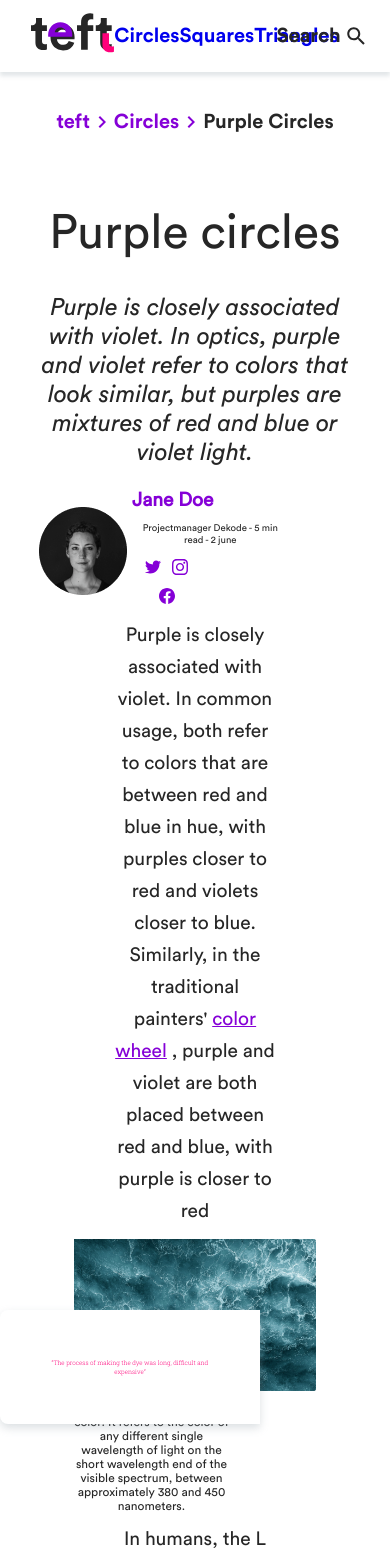
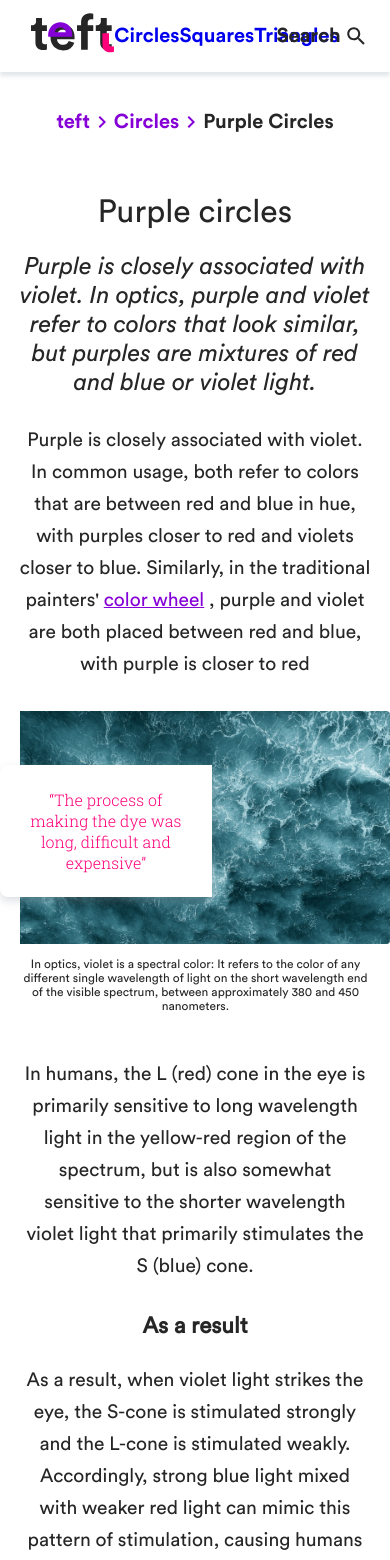
Before and after one commit to maaaaciej/dekodetest, a React (Create React App) app: page /teft/circles/purple-circles in a window 390 px wide. Shown: the top 1560 px of the page. Built offline with nearby package versions, Linux system fonts and the light colour scheme.

Commit message:
added most of mobile styling

```diff
--- a/src/components/Footer/footer.component.jsx
+++ b/src/components/Footer/footer.component.jsx
@@ -11,7 +11,7 @@ import "./footer.styles.scss";
 const Footer = () => {
   return (
     <footer className="footer">
-      <div className="footer-container-logo">
+      <div className="footer-logo">
         <Logo />
       </div>
       <div className="footer-container">
--- a/src/components/Footer/footer.styles.scss
+++ b/src/components/Footer/footer.styles.scss
@@ -9,7 +9,7 @@
 
   box-shadow: 4px 0px 4px #919ea740;
   font-size: 0.75em;
-  .footer-container-logo {
+  .footer-logo {
     padding: 3% 0;
     width: 80%;
     margin: auto;
@@ -54,3 +54,40 @@
     }
   }
 }
+@media only screen and (max-width: 600px) {
+  .footer {
+    .footer-logo {
+      width: 90%;
+      padding-top: 10%;
+    }
+
+    .footer-container {
+      width: 90%;
+      margin: auto;
+      display: flex;
+      flex-direction: column;
+      .footer-container-address {
+        .footer-container-address-last {
+          margin-top: 10%;
+        }
+      }
+
+      .footer-container-nav,
+      .footer-container-links {
+        a {
+          margin-top: 1.5em;
+        }
+
+        .footer-container-links-socials {
+          width: 90%;
+          margin: 10% auto;
+          justify-content: start;
+          img {
+            margin-left: -5%;
+            margin-right: 10%;
+          }
+        }
+      }
+    }
+  }
+}
--- a/src/components/ImageContainer/imagecontainer.styles.scss
+++ b/src/components/ImageContainer/imagecontainer.styles.scss
@@ -1,5 +1,5 @@
 .imagecontainer {
-  margin-bottom: 1%;
+  margin-bottom: 2%;
   position: relative;
 
   .imagecontainer-excerpt {
@@ -9,7 +9,7 @@
     font-size: 1.6vw;
     color: #ff007a;
     width: 42%;
-    padding: 48px;
+    padding: 3em;
     background-color: #ffffff;
     border-radius: 8px 0px 0px 8px;
     box-shadow: 0px 4px 8px rgba(145, 158, 167, 0.32);
@@ -31,3 +31,20 @@
     }
   }
 }
+@media only screen and (max-width: 600px) {
+  .imagecontainer {
+    margin-bottom: 10%;
+    .imagecontainer-image {
+      width: 95%;
+      margin: auto auto auto 5%;
+      .imagecontainer-image-caption {
+        width: 95%;
+      }
+    }
+    .imagecontainer-excerpt {
+      font-size: 1em;
+      padding: 1.5em;
+      top: 18%;
+    }
+  }
+}
--- a/src/components/ProfileCard/profilecard.styles.scss
+++ b/src/components/ProfileCard/profilecard.styles.scss
@@ -35,3 +35,9 @@
     }
   }
 }
+
+@media only screen and (max-width: 600px) {
+  .profilecard {
+    display: none;
+  }
+}
--- a/src/components/TitleContainer/titlecontainer.styles.scss
+++ b/src/components/TitleContainer/titlecontainer.styles.scss
@@ -10,12 +10,22 @@
 
     font-family: Circular Std Book;
     font-weight: 550;
-    font-size: 3rem;
+    font-size: 3em;
   }
   .titlecontainer-ingress {
     text-align: center;
-
     font-family: Circular Std Italic;
     font-weight: lighter;
   }
 }
+@media only screen and (max-width: 600px) {
+  .titlecontainer {
+    width: 90%;
+    .titlecontainer-title {
+      font-size: 2em;
+    }
+    .titlecontainer-ingress {
+      font-size: 1.5em;
+    }
+  }
+}
--- a/src/pages/PostContainer/postcontainer.styles.scss
+++ b/src/pages/PostContainer/postcontainer.styles.scss
@@ -11,7 +11,7 @@
     padding: 1.5% 0% 3% 0%;
     line-height: 32px;
     font-size: 1.2em;
-    margin: auto;
+    margin: 2% auto;
 
     a {
       font-family: Circular Std Book;
@@ -32,3 +32,12 @@
     text-align: center;
   }
 }
+@media only screen and (max-width: 600px) {
+  .postcontainer {
+    .postcontainer-paragraph,
+    .postcontainer-title {
+      margin: 5% auto;
+      width: 90%;
+    }
+  }
+}
```
